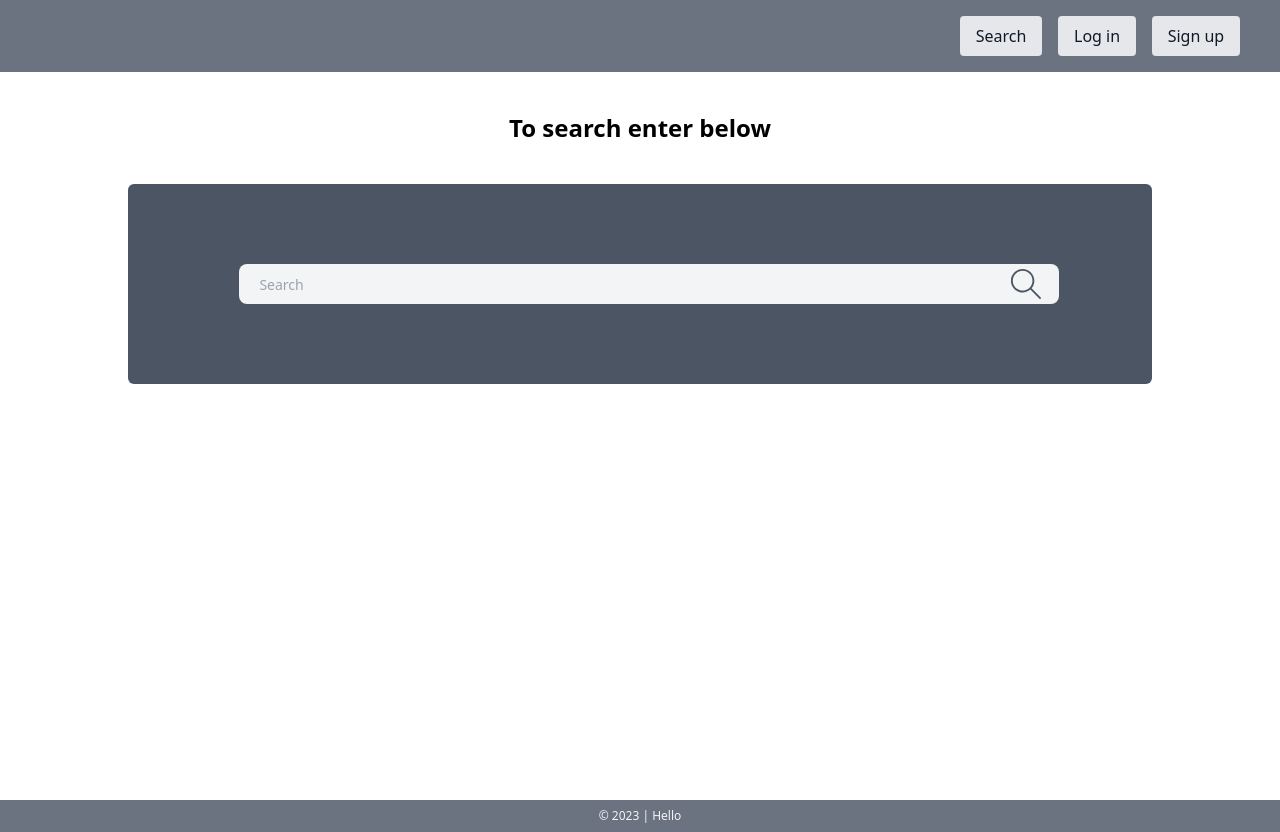
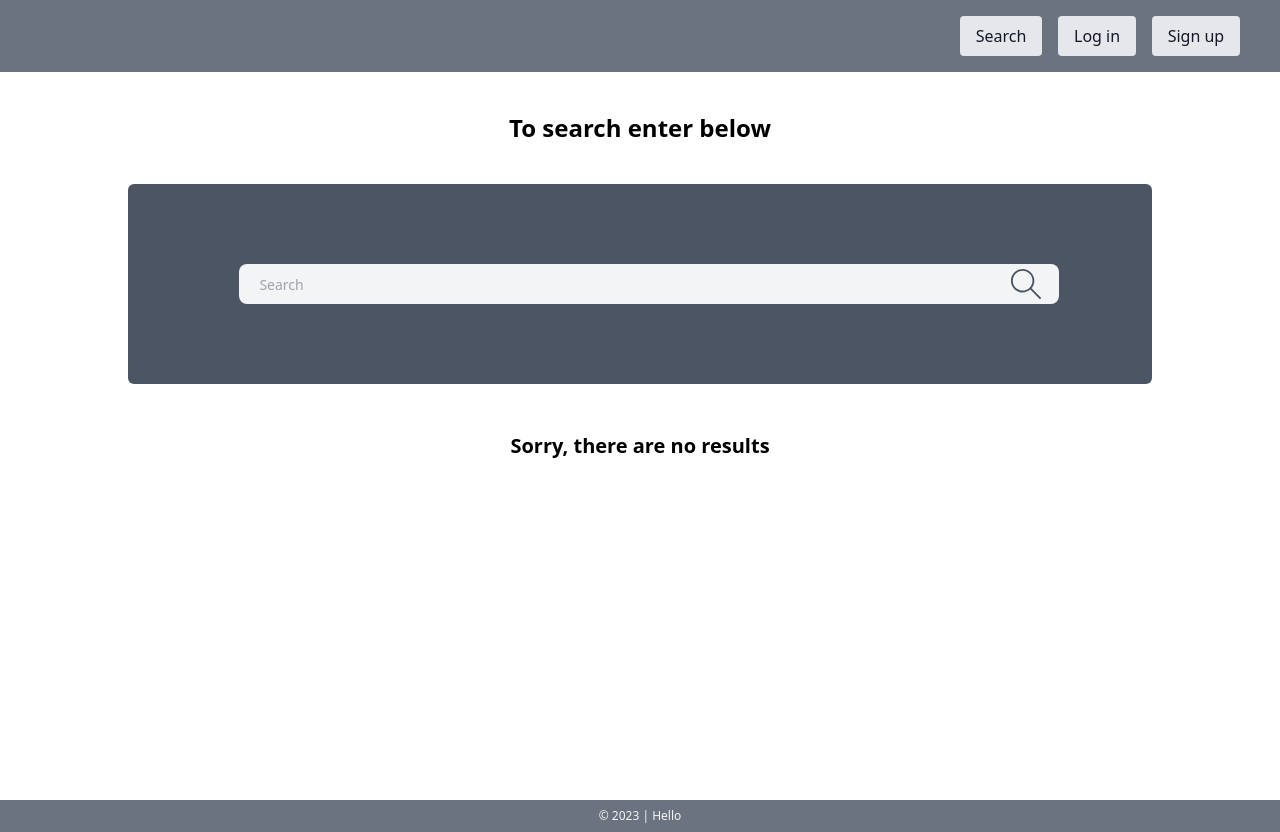
Before and after one commit to pinkjagnie/search-and-filter-project, a Next.js app: page /search in a window 1280 px wide. Built offline with nearby package versions, Linux system fonts and the light colour scheme.

Commit message:
Upgrade displaying results - searching for product

```diff
--- a/src/components/SearchBar.js
+++ b/src/components/SearchBar.js
@@ -5,7 +5,7 @@ import SingleProduct from "./SingleProduct";
 
 import { SlMagnifier } from "react-icons/sl";
 
-const SearchBar = ({ products }) => {
+const SearchBar = () => {
   const searchRef = useRef();
   const [filteredData, setFilteredData] = useState([]);
 
@@ -16,6 +16,8 @@ const SearchBar = ({ products }) => {
     console.log(query);
 
     searchFilteredProducts(query);
+
+    searchRef.current.value = "";
   };
 
   const searchFilteredProducts = (query) => {
@@ -50,10 +52,25 @@ const SearchBar = ({ products }) => {
           </button>
         </div>
       </div>
-      {filteredData &&
-        filteredData.map((product) => {
-          return <SingleProduct key={product.id} product={product} />;
-        })}
+      <div className="pt-12">
+        {filteredData.length === 0 && searchRef !== "" ? (
+          <p className="text-center font-bold text-xl pb-6">
+            Sorry, there are no results
+          </p>
+        ) : (
+          <p className="text-center font-bold text-xl pb-6">
+            There are {filteredData.length} results that match what you are
+            looking for
+          </p>
+        )}
+        {filteredData && (
+          <div className="w-[90%] mx-auto grid grid-cols-2 gap-2 min-[600px]:grid-cols-3 lg:grid-cols-4 pb-10">
+            {filteredData.map((product) => {
+              return <SingleProduct key={product.id} product={product} />;
+            })}
+          </div>
+        )}
+      </div>
     </>
   );
 };
```
